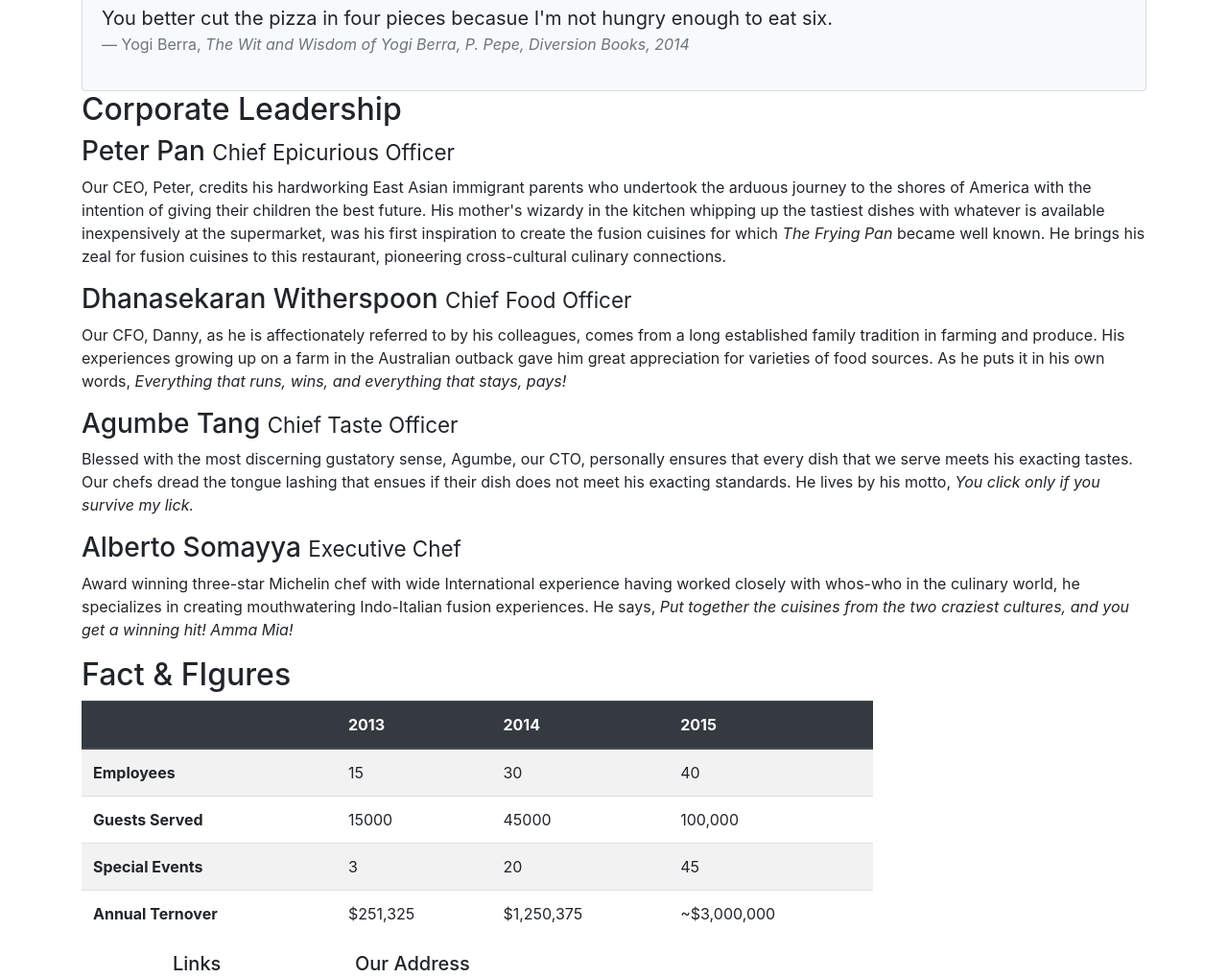
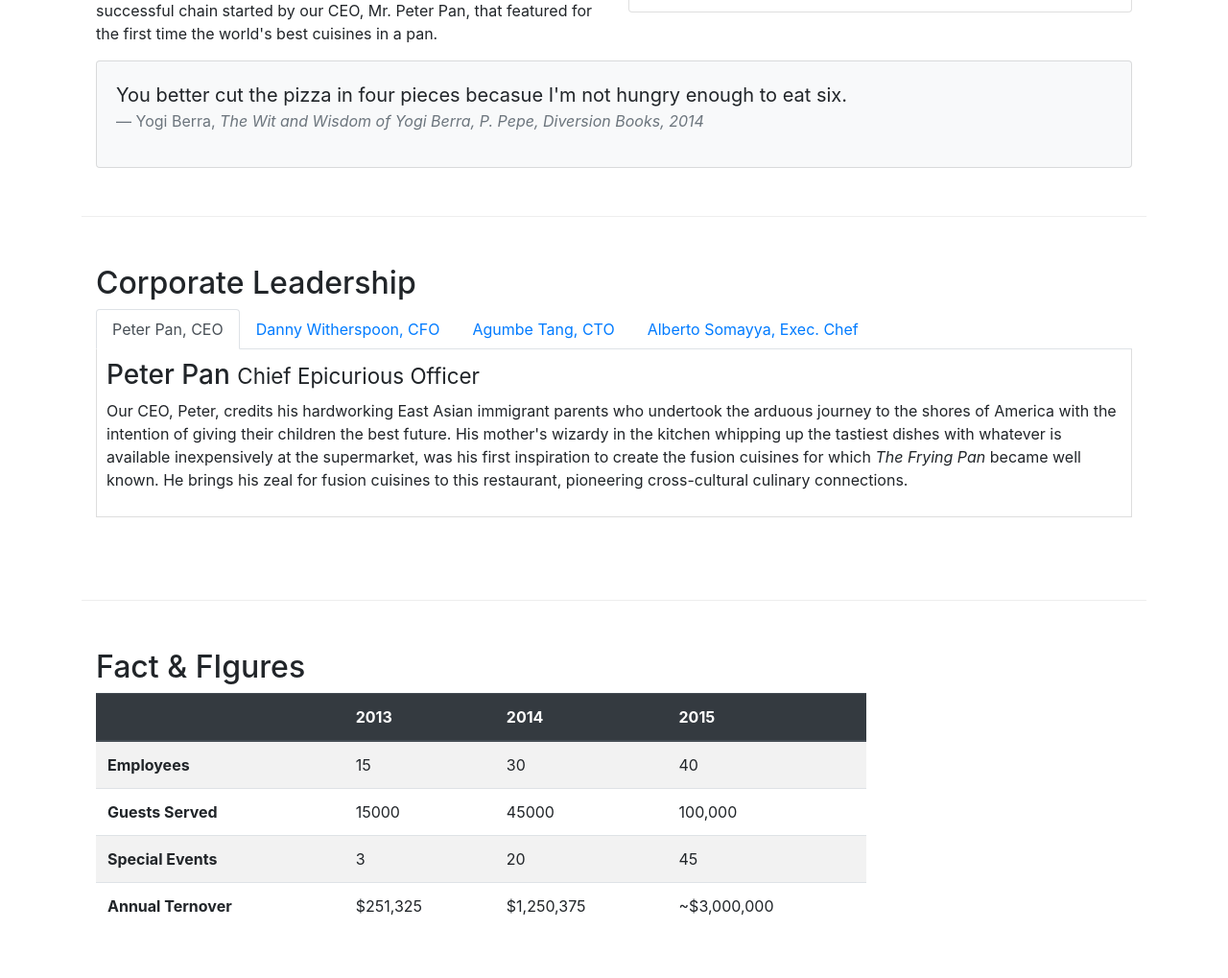
Before and after one commit to geranwen/coursera_c1_bootstrap_backup, a website: page aboutus.html in a window 1280 px wide. Shown: the part 746-1765 px from the top of the page at 96% size. Drawn offline with nearby package versions, Linux system fonts and the light colour scheme.

Commit message:
bootstrap tabs included, also fixed css file name and import code

```diff
--- a/aboutus.html
+++ b/aboutus.html
@@ -11,7 +11,7 @@
     <link rel="stylesheet" href="node_modules/bootstrap/dist/css/bootstrap.min.css">
     <link rel="stylesheet" href="node_modules/font-awesome/css/font-awesome.min.css">
     <link rel="stylesheet" href="node_modules/bootstrap-social/bootstrap-social.css">
-    <link rel="stylesheet" href="css/style.css">
+    <link rel="stylesheet" href="css/styles.css">
     <title>Ristorante Con Fusion: About Us</title>
 </head>
 
@@ -96,14 +96,43 @@
         <div class="row row-content">
             <div class="col-12">
                 <h2>Corporate Leadership</h2>
+
+                <ul class="nav nav-tabs">
+                    <li class="nav-item">
+                      <a class="nav-link active" href="#peter"
+                        role="tab" data-toggle="tab">Peter Pan, CEO</a>
+                    </li>
+                    <li class="nav-item">
+                      <a class="nav-link" href="#danny" role="tab"
+                        data-toggle="tab">Danny Witherspoon, CFO</a>
+                    </li>
+                    <li class="nav-item">
+                      <a class="nav-link" href="#agumbe"role="tab"
+                        data-toggle="tab">Agumbe Tang, CTO</a>
+                    </li>
+                    <li class="nav-item">
+                      <a class="nav-link" href="#alberto" role="tab"
+                        data-toggle="tab">Alberto Somayya, Exec. Chef</a>
+                    </li>
+                </ul>
+                <div class="tab-content">
+                    <div role="tabpanel" class="tab-pane fade show active" id="peter">
                         <h3>Peter Pan <small>Chief Epicurious Officer</small></h3>
                         <p class="d-none d-sm-block">Our CEO, Peter, credits his hardworking East Asian immigrant parents who undertook the arduous journey to the shores of America with the intention of giving their children the best future. His mother's wizardy in the kitchen whipping up the tastiest dishes with whatever is available inexpensively at the supermarket, was his first inspiration to create the fusion cuisines for which <em>The Frying Pan</em> became well known. He brings his zeal for fusion cuisines to this restaurant, pioneering cross-cultural culinary connections.</p>
+                    </div>
+                    <div role="tabpanel" class="tab-pane fade" id="danny">
                         <h3>Dhanasekaran Witherspoon <small>Chief Food Officer</small></h3>
                         <p class="d-none d-sm-block">Our CFO, Danny, as he is affectionately referred to by his colleagues, comes from a long established family tradition in farming and produce. His experiences growing up on a farm in the Australian outback gave him great appreciation for varieties of food sources. As he puts it in his own words, <em>Everything that runs, wins, and everything that stays, pays!</em></p>
+                    </div>
+                    <div role="tabpanel" class="tab-pane fade" id="agumbe">
                         <h3>Agumbe Tang <small>Chief Taste Officer</small></h3>
                         <p class="d-none d-sm-block">Blessed with the most discerning gustatory sense, Agumbe, our CTO, personally ensures that every dish that we serve meets his exacting tastes. Our chefs dread the tongue lashing that ensues if their dish does not meet his exacting standards. He lives by his motto, <em>You click only if you survive my lick.</em></p>
+                    </div>
+                    <div role="tabpanel" class="tab-pane fade" id="alberto">
                         <h3>Alberto Somayya <small>Executive Chef</small></h3>
                         <p class="d-none d-sm-block">Award winning three-star Michelin chef with wide International experience having worked closely with whos-who in the culinary world, he specializes in creating mouthwatering Indo-Italian fusion experiences. He says, <em>Put together the cuisines from the two craziest cultures, and you get a winning hit! Amma Mia!</em></p>
+                    </div>
+                </div>
             </div>
        </div>
        <div class="row row-content">
--- a/contactus.html
+++ b/contactus.html
@@ -13,7 +13,7 @@
     <link rel="stylesheet" href="node_modules/bootstrap/dist/css/bootstrap.min.css">
     <link rel="stylesheet" href="node_modules/font-awesome/css/font-awesome.min.css">
     <link rel="stylesheet" href="node_modules/bootstrap-social/bootstrap-social.css">
-    <link rel="stylesheet" href="css/style.css">
+    <link rel="stylesheet" href="css/styles.css">
 </head>
 
 <body>
--- a/css/styles.css
+++ b/css/styles.css
@@ -37,3 +37,10 @@ body {
 .navbar-dark {
     background-color: #512DA8;
 }
+
+.tab-content {
+    border-left: 1px solid #ddd;
+    border-right: 1px solid #ddd;
+    border-bottom: 1px solid #ddd;
+    padding: 10px;
+}
```
Lines whose indentation alone changed are shown as unchanged.
